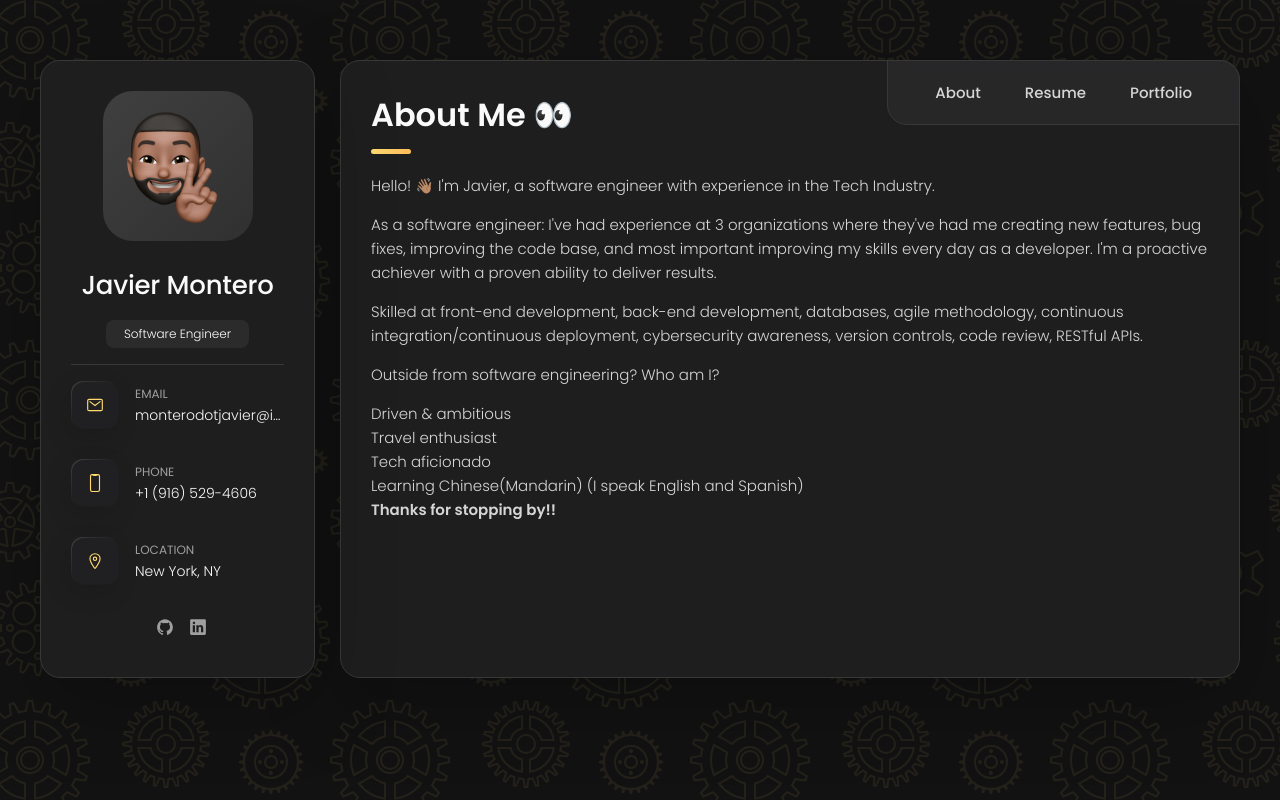
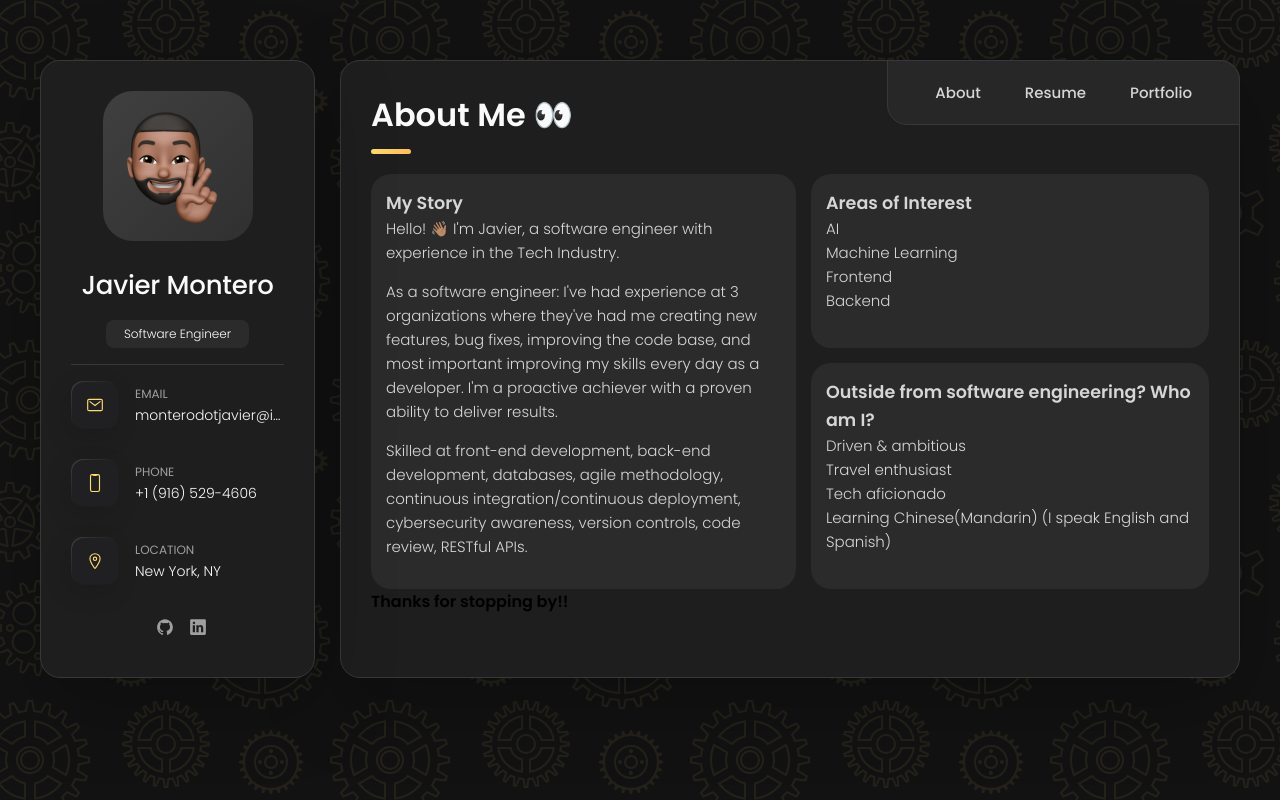
Before and after one commit to monterojavier/javiermontero, a React (Create React App) app: page / in a window 1280 px wide. Built offline with nearby package versions, Linux system fonts and the light colour scheme.

Commit message:
Updated about

```diff
--- a/src/components/About/About.css
+++ b/src/components/About/About.css
@@ -6,11 +6,36 @@
   margin-bottom: 15px;
 }
 
+.about-section {
+  display: grid;
+  grid-template-columns: auto;
+  grid-template-rows: auto;
+  grid-template-areas:
+    'my-story'
+    'area-of-interest'
+    'who-am-i';
+  gap: 15px;
+}
+
+.my-story {
+  grid-area: my-story;
+}
+
+.area-of-interest {
+  grid-area: area-of-interest;
+}
+
+.who-am-i {
+  grid-area: who-am-i;
+}
 .about-text {
   color: var(--light-gray);
   font-size: var(--fs-6);
   font-weight: var(--fw-300);
   line-height: 1.6;
+  background: var(--onyx);
+  border-radius: 20px;
+  padding: 15px;
 }
 
 .about-text p {
@@ -325,8 +350,19 @@
     margin-bottom: 20px;
   }
 
+  .about-section {
+    display: grid;
+    grid-template-columns: auto;
+    grid-template-rows: auto;
+    grid-template-areas:
+      'my-story'
+      'area-of-interest'
+      'who-am-i';
+    gap: 15px;
+  }
+
   .about-text {
-    margin-bottom: 40px;
+    /* margin-bottom: 40px; */
   }
 
   /* service */
@@ -454,6 +490,16 @@
   .modal-avatar-box img {
     width: 80px;
   }
+
+  .about-section {
+    display: grid;
+    grid-template-columns: auto;
+    grid-template-rows: auto;
+    grid-template-areas:
+      'my-story area-of-interest'
+      'my-story who-am-i';
+    gap: 15px;
+  }
 }
 
 /**
--- a/src/components/About/About.jsx
+++ b/src/components/About/About.jsx
@@ -7,12 +7,16 @@ export default function About() {
         <h2 className='h2 article-title'>About me &#128064;</h2>
       </header>
 
-      <section className='about-text'>
+      <section className='about-section'>
+        <section className='about-text my-story'>
+          <header>
+            <h3>My Story</h3>
+          </header>
           <p>Hello! &#128075;&#127997; I'm Javier, a software engineer with experience in the Tech Industry.</p>
 
           <p>
-          As a software engineer: I've had experience at 3 organizations where they've had me creating new features, bug
-          fixes, improving the code base, and most important improving my skills every day as a developer. I'm a
+            As a software engineer: I've had experience at 3 organizations where they've had me creating new features,
+            bug fixes, improving the code base, and most important improving my skills every day as a developer. I'm a
             proactive achiever with a proven ability to deliver results.
           </p>
 
@@ -20,17 +24,33 @@ export default function About() {
             Skilled at front-end development, back-end development, databases, agile methodology, continuous
             integration/continuous deployment, cybersecurity awareness, version controls, code review, RESTful APIs.
           </p>
+        </section>
 
-        <p>Outside from software engineering? Who am I?</p>
+        <section className='about-text area-of-interest'>
+          <header>
+            <h3>Areas of Interest</h3>
+          </header>
+          <ul>
+            <li>AI</li>
+            <li>Machine Learning</li>
+            <li>Frontend</li>
+            <li>Backend</li>
+          </ul>
+        </section>
+
+        <section className='about-text who-am-i'>
+          <header>
+            <h3>Outside from software engineering? Who am I?</h3>
+          </header>
           <ul>
             <li>Driven & ambitious</li>
             <li>Travel enthusiast</li>
             <li>Tech aficionado</li>
             <li>Learning Chinese(Mandarin) (I speak English and Spanish)</li>
-
-          <strong>Thanks for stopping by!!</strong>
           </ul>
         </section>
+      </section>
+      <strong>Thanks for stopping by!!</strong>
     </article>
   )
 }
--- a/src/components/Portfolio/Portfolio.css
+++ b/src/components/Portfolio/Portfolio.css
@@ -1,7 +1,15 @@
 /*-----------------------------------*\
   #PORTFOLIO
 \*-----------------------------------*/
+.projects {
+  display: flex !important;
+  justify-content: center;
+}
 
+#coming-soon {
+  color: var(--orange-yellow-crayola);
+  font-size: 3rem;
+}
 /*-----------------------------------*\
   #PROJECT LIST
 \*-----------------------------------*/
--- a/src/components/Portfolio/Portfolio.jsx
+++ b/src/components/Portfolio/Portfolio.jsx
@@ -10,7 +10,8 @@ function Portfolio() {
         <h2 className='h2 article-title'>Portfolio</h2>
       </header>
       <section className='projects'>
-        <ul className='project-list'>
+        <p id='coming-soon'>Coming Soon</p>
+        {/* <ul className='project-list'>
           {projects.map((project) => {
             return (
               <li
@@ -35,7 +36,7 @@ function Portfolio() {
               </li>
             )
           })}
-        </ul>
+        </ul> */}
       </section>
     </article>
   )
--- a/src/index.css
+++ b/src/index.css
@@ -1,7 +1,6 @@
 /*-----------------------------------*\
   #CUSTOM PROPERTY
 \*-----------------------------------*/
-
 :root {
   /**
    * colors
```
Lines whose indentation alone changed are shown as unchanged.
